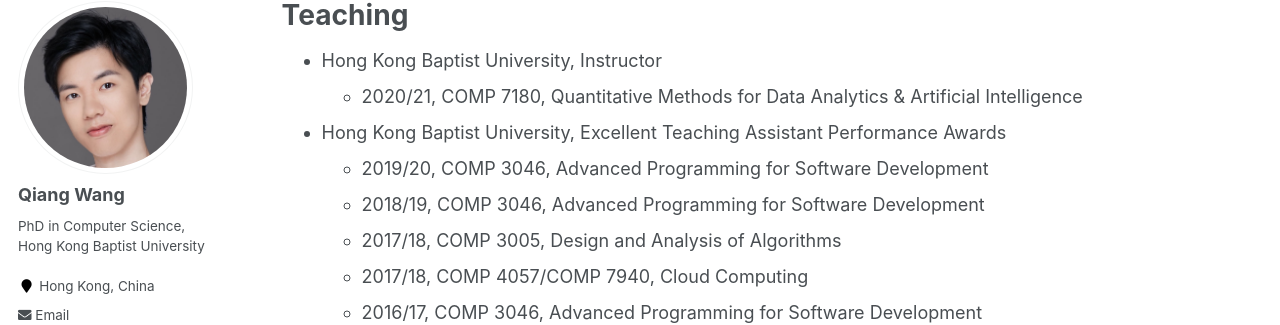
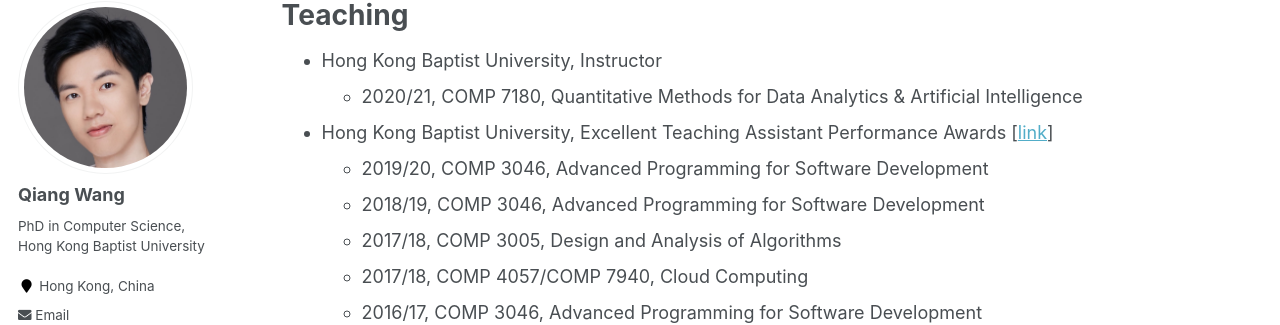
Before and after one commit to blackjack2015/blackjack2015.github.io, a Jekyll site: the page built from _pages/teaching.md, in a window 1280 px wide. Shown: the part 117-442 px from the top of the page. Built offline with Jekyll 4.4.1, drawn with Linux system fonts in a browser that asks for light colours.

Commit message:
Update teaching.md

```diff
--- a/_pages/teaching.md
+++ b/_pages/teaching.md
@@ -16,7 +16,7 @@
 + Hong Kong Baptist University, Instructor
   + 2020/21, COMP 7180, Quantitative Methods for Data Analytics & Artificial Intelligence
 
-+ Hong Kong Baptist University, Excellent Teaching Assistant Performance Awards
++ Hong Kong Baptist University, Excellent Teaching Assistant Performance Awards \[[link](https://www.comp.hkbu.edu.hk/v1/?pid=48)\]
   + 2019/20, COMP 3046, Advanced Programming for Software Development
   + 2018/19, COMP 3046, Advanced Programming for Software Development
   + 2017/18, COMP 3005, Design and Analysis of Algorithms
```
